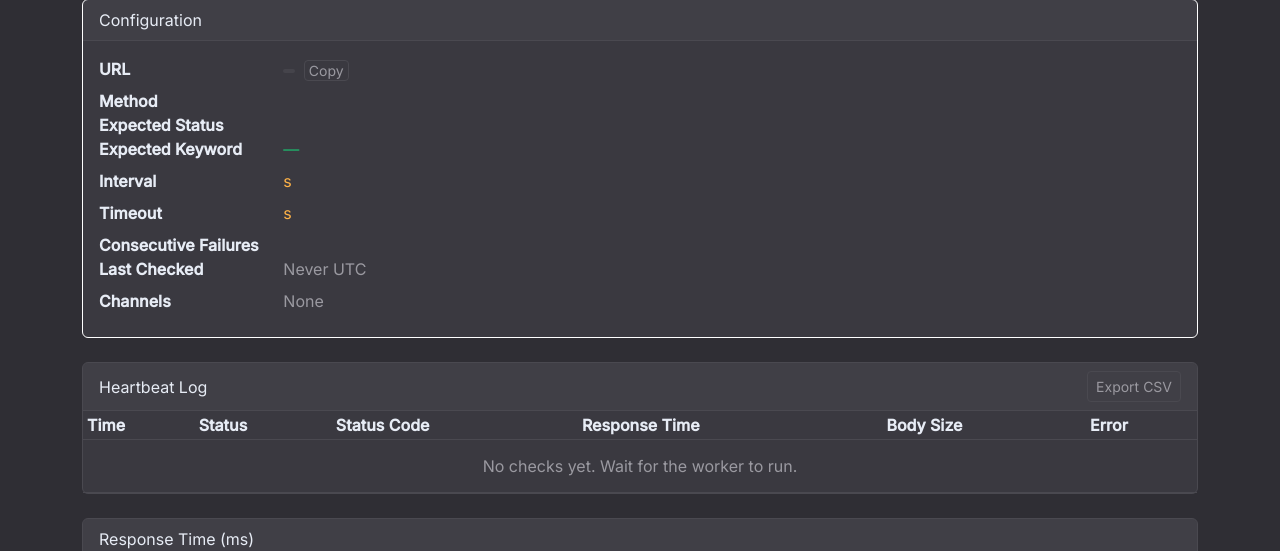
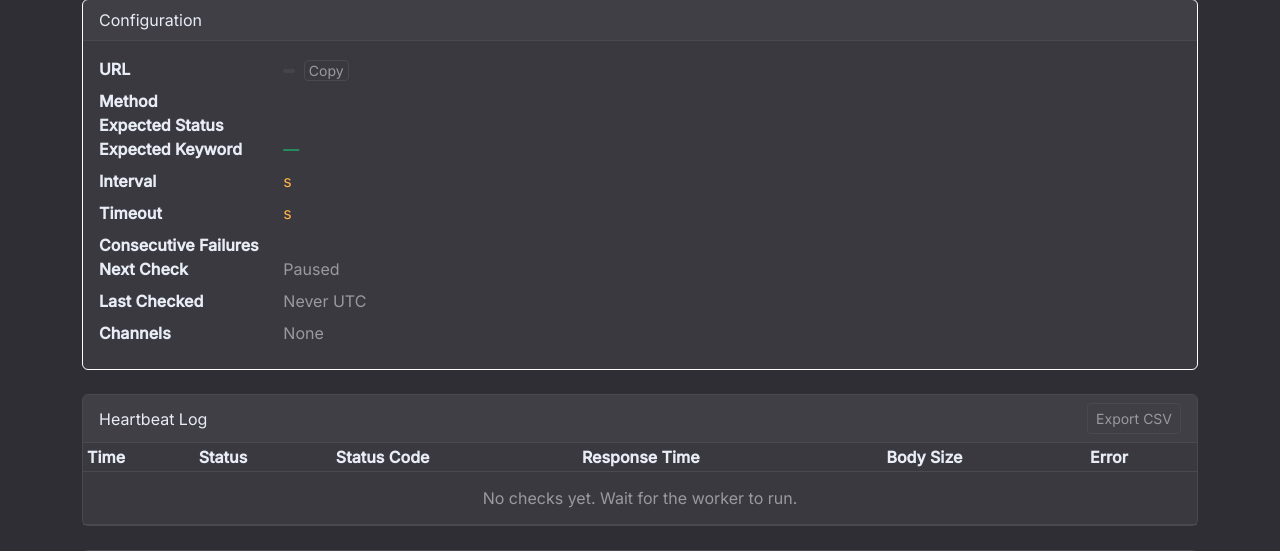
Before and after one commit to sakul7-stack/pingPilot, a Django app: template templates/monitor_detail.html in a window 1280 px wide. Shown: the part 474-1025 px from the top of the page. Run offline with Django 5.2, Linux system fonts and the light colour scheme; the template is opened without the code that fills it, so the values that code supplies are empty.

Commit message:
countdown and autorefresh

```diff
--- a/dashboard/views.py
+++ b/dashboard/views.py
@@ -188,6 +188,11 @@ def monitor_detail(request, monitor_id):
     all_hb = list(heartbeats_qs.order_by("checked_at").values("status", "checked_at"))
     now = timezone.now()
     start = now - timedelta(days=days)
+    next_check_in = (
+        max(0, int((monitor.next_check_at - now).total_seconds()))
+        if monitor.is_active and monitor.next_check_at
+        else None
+    )
     total_secs = (now - start).total_seconds()
     seg_secs = total_secs / 30
     aggregated_bar = []
@@ -251,6 +256,7 @@ def monitor_detail(request, monitor_id):
         "ssl_info": ssl_info,
         "channels": channels,
         "alert_logs": alert_logs,
+        "next_check_in": next_check_in,
     })
 
 
--- a/templates/monitor_detail.html
+++ b/templates/monitor_detail.html
@@ -39,6 +39,8 @@
       {% if is_public %}
         <span class="badge bg-info" style="font-size:.85rem;padding:.4rem .8rem;">Shared View</span>
       {% else %}
+      <span id="autoRefreshBadge" class="badge" style="font-size:.85rem;padding:.4rem .8rem;cursor:pointer;" title="Toggle auto-refresh"
+            onclick="toggleAutoRefresh()"></span>
       <button class="btn btn-sm btn-primary" onclick="copyPublicLink()">Get public link</button>
       <a href="{% url 'edit_monitor' monitor.id %}" class="btn btn-sm btn-outline-warning">Edit</a>
       <a href="{% url 'toggle_monitor' monitor.id %}" class="btn btn-sm btn-outline-info">
@@ -137,6 +139,14 @@
         <dd class="col-sm-10"><span style="color:#ffb347;">{{ monitor.timeout }}s</span></dd>
         <dt class="col-sm-2">Consecutive Failures</dt>
         <dd class="col-sm-10"><span style="color:var(--pp-danger);">{{ monitor.consecutive_failures }}</span></dd>
+        <dt class="col-sm-2">Next Check</dt>
+        <dd class="col-sm-10">
+          {% if next_check_in is None %}
+            <span style="color:var(--pp-muted);">Paused</span>
+          {% else %}
+            <span id="nextCheckCountdown" data-seconds="{{ next_check_in }}" style="color:#ffb347;">{{ next_check_in }}s</span>
+          {% endif %}
+        </dd>
         <dt class="col-sm-2">Last Checked</dt>
         <dd class="col-sm-10"><span style="color:var(--pp-muted);">{{ monitor.last_checked_at|date:"Y-m-d H:i:s"|default:"Never" }} UTC</span></dd>
         {% if not is_public %}
@@ -456,5 +466,49 @@ function copyPublicLink() {
     }, 2000);
   });
 }
+
+{% if not is_public and monitor.is_active %}
+var REFRESH_SECONDS = 20;
+var autoRefreshOn = true;
+var countdownEl = document.getElementById('nextCheckCountdown');
+var refreshBadge = document.getElementById('autoRefreshBadge');
+
+function fmt(secs) {
+  secs = Math.max(0, Math.floor(secs));
+  var h = Math.floor(secs / 3600);
+  var m = Math.floor((secs % 3600) / 60);
+  var s = secs % 60;
+  if (h > 0) return h + 'h ' + m + 'm';
+  if (m > 0) return m + 'm ' + s + 's';
+  return s + 's';
+}
+
+function updateBadge() {
+  refreshBadge.textContent = autoRefreshOn ? 'Auto-refresh: ' + REFRESH_SECONDS + 's' : 'Auto-refresh: off';
+  refreshBadge.className = 'badge ' + (autoRefreshOn ? 'bg-success' : 'bg-secondary');
+}
+updateBadge();
+
+function tickCountdown() {
+  if (!countdownEl) return;
+  var secs = parseInt(countdownEl.getAttribute('data-seconds'), 10);
+  if (isNaN(secs)) return;
+  secs = Math.max(0, secs - 1);
+  countdownEl.setAttribute('data-seconds', secs);
+  countdownEl.textContent = fmt(secs);
+}
+setInterval(tickCountdown, 1000);
+
+setInterval(function() {
+  if (autoRefreshOn && document.visibilityState === 'visible') {
+    window.location.reload();
+  }
+}, REFRESH_SECONDS * 1000);
+
+function toggleAutoRefresh() {
+  autoRefreshOn = !autoRefreshOn;
+  updateBadge();
+}
+{% endif %}
 </script>
 {% endblock %}
```
Also changed, not shown: README.md.
